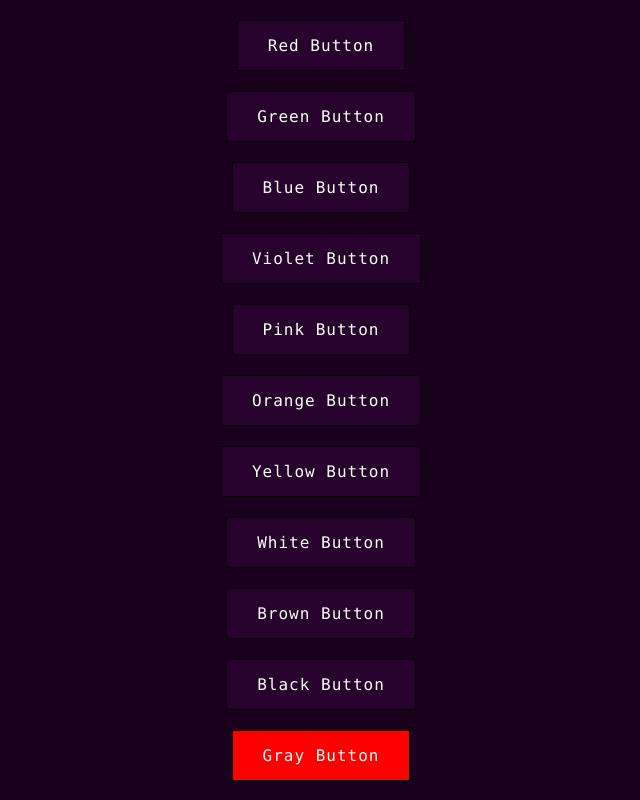
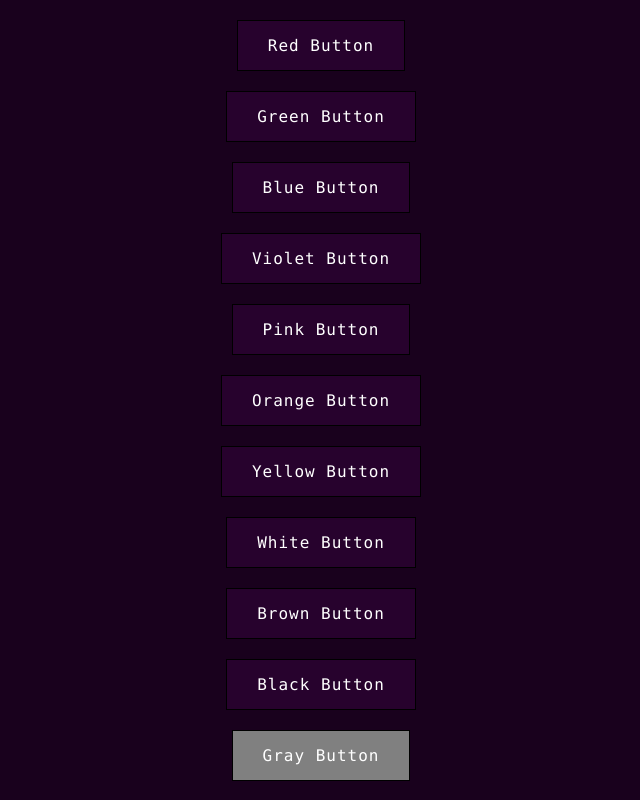
Before and after one commit to rohan-cce/shiny-button-using-html-css, a plain HTML site: page index.html in a window 1280 px wide. In both pictures the pointer is over the link "Gray Button". Shown: the whole page, without its empty margins (319-959 px from the left). Drawn offline with Linux system fonts and the light colour scheme.

Commit message:
Update style.css

```diff
--- a/style.css
+++ b/style.css
@@ -54,7 +54,9 @@ a:nth-child(9):hover{
 a:nth-child(10):hover{
     background: #000000;
 }
-
+a:nth-child(11):hover{
+    background: gray;
+}
 a::before{
     content: '';
     position: absolute;
```
